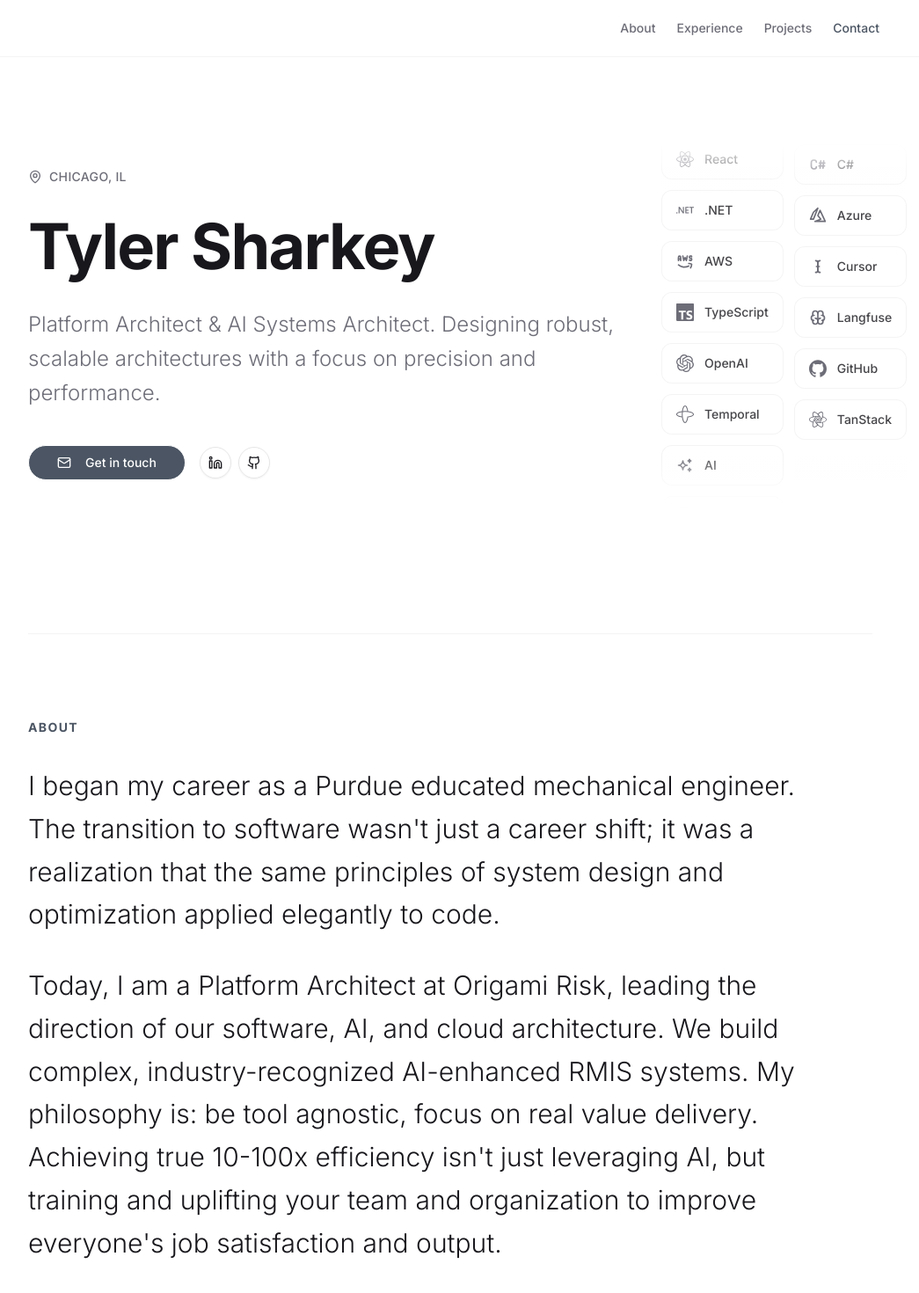
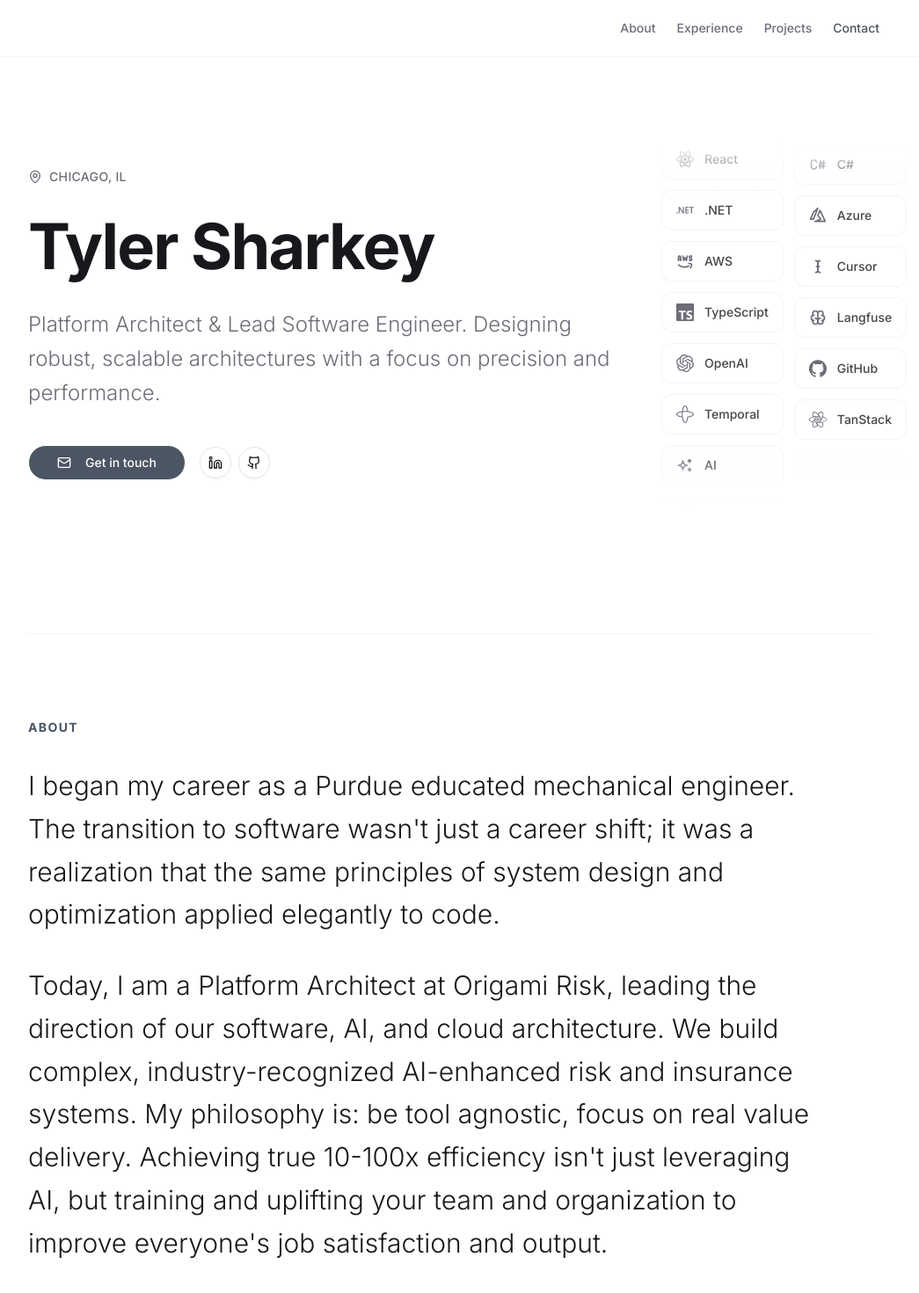
Before and after one commit to Sharkty21/sharkty21.github.io, a React (Vite) app: page / in a window 1280 px wide. Shown: the top 1470 px of the page at 88% size, without its empty margins (128-1173 px from the left). Built offline with nearby package versions, Linux system fonts and the light colour scheme.

Commit message:
small wording changes

```diff
--- a/src/pages/Home.tsx
+++ b/src/pages/Home.tsx
@@ -138,7 +138,7 @@ const HeroSection = () => {
           </motion.h1>
 
           <motion.p variants={fadeInUp} className="text-lg sm:text-xl md:text-2xl text-muted-foreground font-light mb-10 max-w-2xl leading-relaxed">
-            Platform Architect & AI Systems Architect. Designing robust, scalable architectures with a focus on precision and performance.
+            Platform Architect & Lead Software Engineer. Designing robust, scalable architectures with a focus on precision and performance.
           </motion.p>
 
           <motion.div variants={fadeInUp} className="flex flex-wrap items-center gap-4">
@@ -200,7 +200,7 @@ const AboutSection = () => {
             I began my career as a Purdue educated mechanical engineer. The transition to software wasn't just a career shift; it was a realization that the same principles of system design and optimization applied elegantly to code.
           </p>
           <p>
-            Today, I am a Platform Architect at Origami Risk, leading the direction of our software, AI, and cloud architecture. We build complex, industry-recognized AI-enhanced RMIS systems. My philosophy is: be tool agnostic, focus on real value delivery. Achieving true 10-100x efficiency isn't just leveraging AI, but training and uplifting your team and organization to improve everyone's job satisfaction and output.
+            Today, I am a Platform Architect at Origami Risk, leading the direction of our software, AI, and cloud architecture. We build complex, industry-recognized AI-enhanced risk and insurance systems. My philosophy is: be tool agnostic, focus on real value delivery. Achieving true 10-100x efficiency isn't just leveraging AI, but training and uplifting your team and organization to improve everyone's job satisfaction and output.
           </p>
           <p>
             I pride myself on my abilities to constantly context switch, my servant leader and player-coach management style, and my ability to build genuine connection with clients and coworkers. I standout from other engineers because of my combination of engineering skill, product vision and strong interpersonal skills.
```
